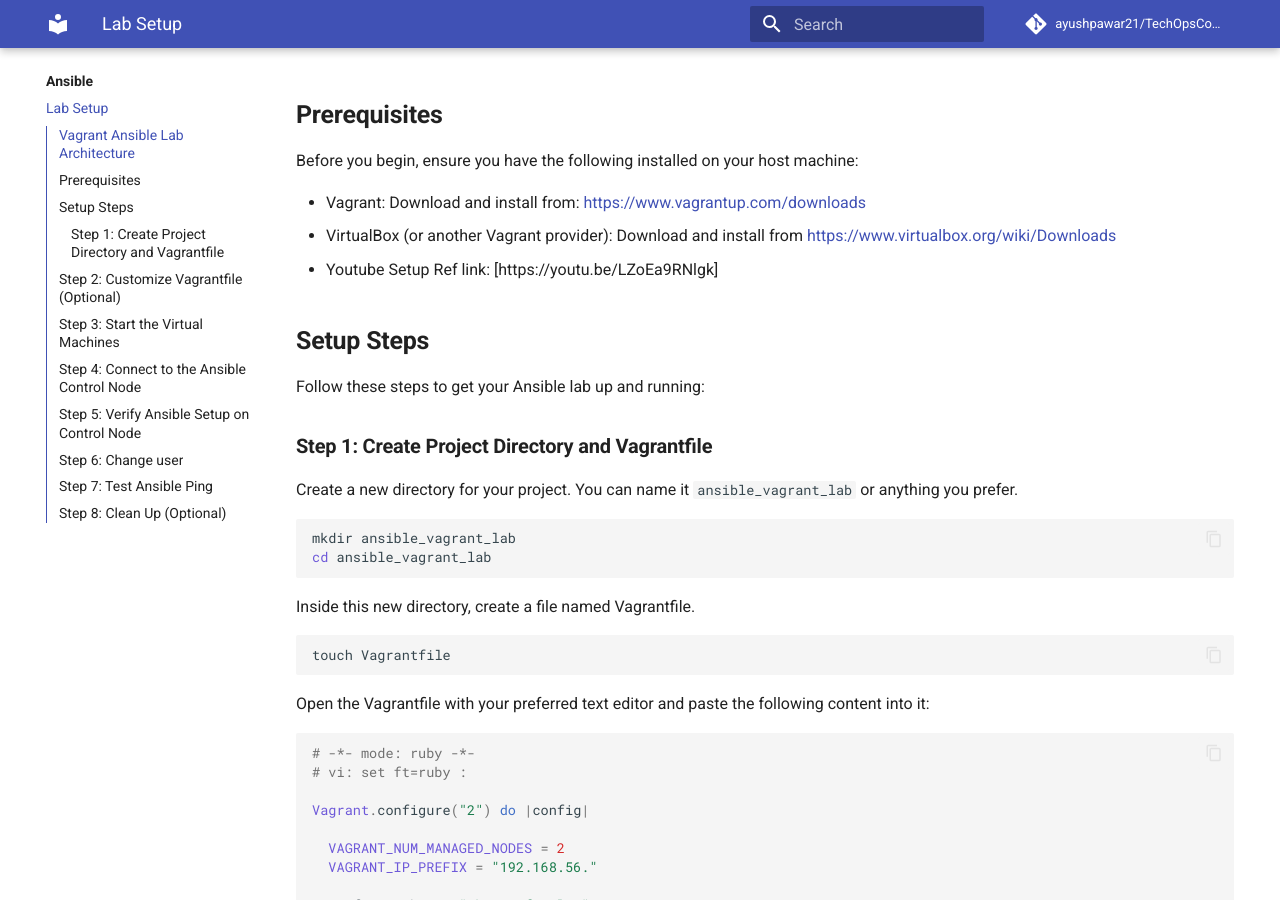
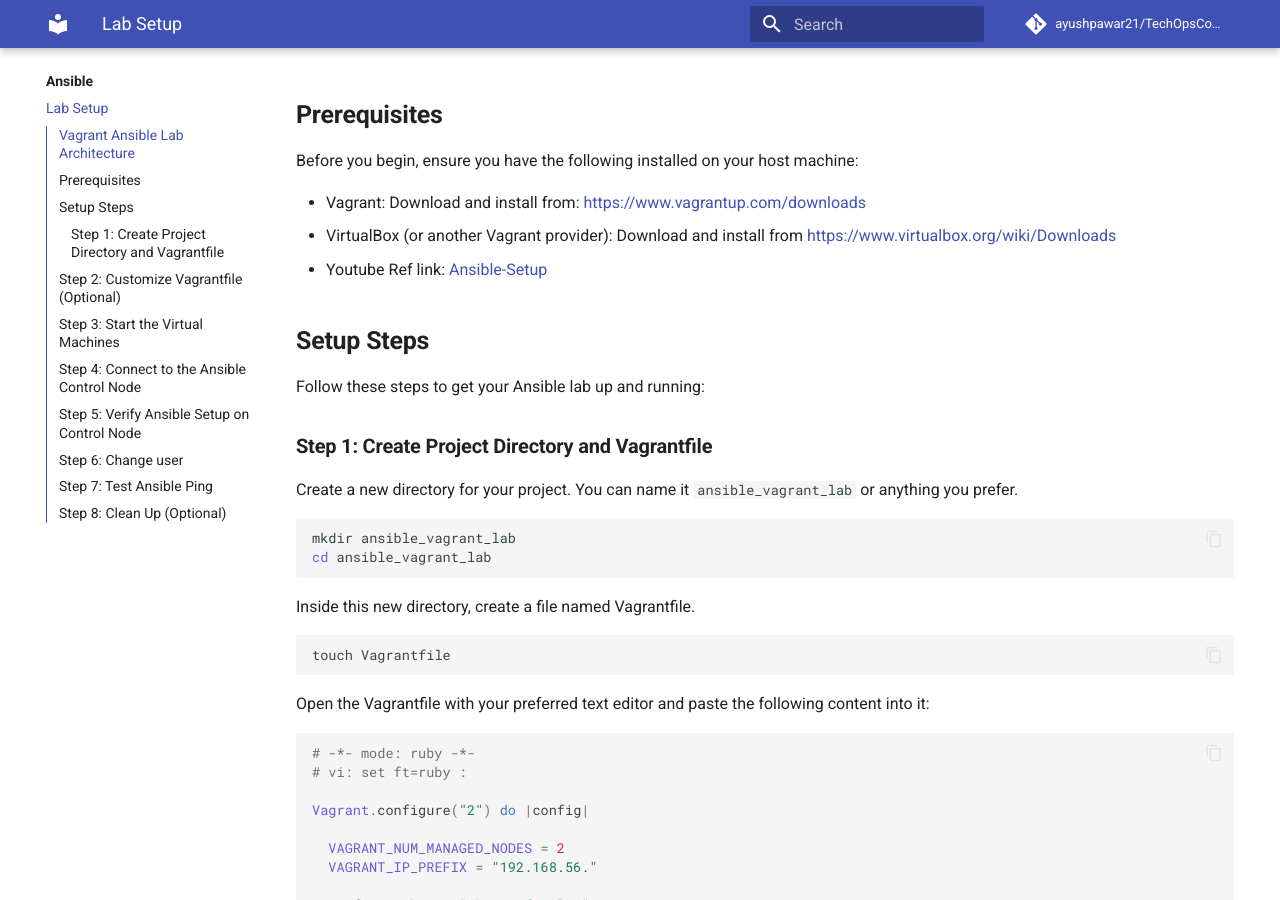
Before and after one commit to ayushpawar21/TechOpsConfigWiki, an MkDocs documentation site: the page built from docs/ansible/setup.md, in a window 1280 px wide and 900 px high, scrolled down 769 px. Built offline with MkDocs 1.6.1 and Material for MkDocs 9.7.7, drawn with Linux system fonts in a browser that asks for light colours; comment, search, counter and statistics services are not loaded.

Commit message:
Added the youtube link

```diff
--- a/docs/ansible/setup.md
+++ b/docs/ansible/setup.md
@@ -21,7 +21,7 @@
 
 - Vagrant: Download and install from: [https://www.vagrantup.com/downloads](https://www.vagrantup.com/downloads)
 - VirtualBox (or another Vagrant provider): Download and install from [https://www.virtualbox.org/wiki/Downloads](https://www.virtualbox.org/wiki/Downloads)
-- Youtube Setup Ref link: [https://youtu.be/LZoEa9RNlgk]
+- Youtube Ref link: [Ansible-Setup](https://youtu.be/LZoEa9RNlgk)
 
 ##**Setup Steps**
 
```
